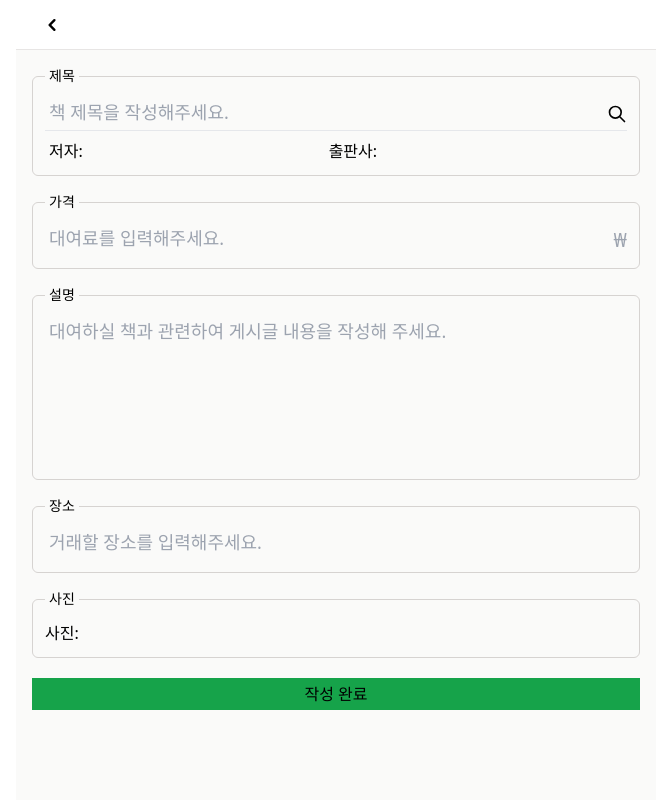
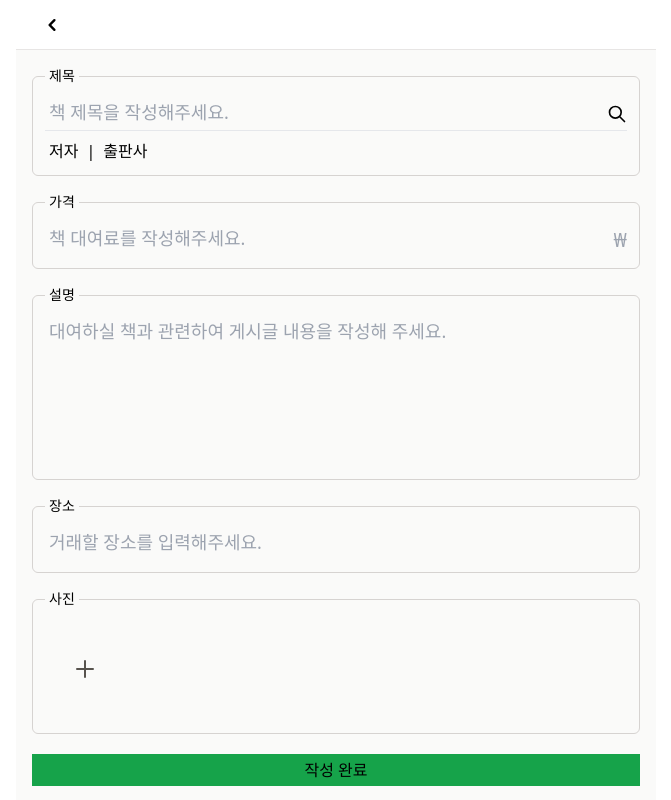
Before and after one commit to Withlaw/dnb, a React (Vite) app: page /books/create in a window 1280 px wide. Shown: the whole page, without its empty margins (304-975 px from the left). Built offline with nearby package versions, Linux system fonts and the light colour scheme; no server answers.

Commit message:
book post form validation ui feedback 구현

```diff
--- a/src/features/books/post-create.component.tsx
+++ b/src/features/books/post-create.component.tsx
@@ -4,13 +4,14 @@ import { useState } from 'react';
 import BookPostForm from '@/features/books/post-form.component.tsx';
 import BookPostSearch from '@/features/books/post-search.component.tsx';
 import { BookSearch, BookSearchDataItem } from '@/features/books/types.ts';
+import { abbreviateAuthor } from '@/features/books/utils.ts';
 import { booksService } from '@/services/books-service.ts';
 import Button from '@/ui/button.tsx';
 
 const BookPostCreateForm = () => {
 	const [isShowModal, setIsShowModal] = useState(false);
 
-	const [bookSearch, setBookSearch] = useState<BookSearchDataItem>();
+	const [bookSearch, setBookSearch] = useState<BookSearch>();
 
 	const queryClient = useQueryClient();
 
@@ -35,8 +36,14 @@ const BookPostCreateForm = () => {
 	};
 
 	const searchBookHandler = (book: BookSearchDataItem) => {
-		console.log('클릭한 아이템: ', book);
-		// setBookSearch(book);
+		setBookSearch({
+			title: book.title,
+			author: abbreviateAuthor(book.author),
+			publisher: book.publisher,
+			imageUrl: book.image,
+			// author: 'asdljfnalksdjfklasdjfklasdnjflks',
+			// publisher: 'asdfkljaskdnfjaslkdfmjkalsdmfjaklsdjfklasdf',
+		});
 	};
 
 	return (
--- a/src/features/books/post-form-row.component.tsx
+++ b/src/features/books/post-form-row.component.tsx
@@ -1,23 +1,34 @@
-// enum Style {
-// 	CARD = 'border border-solid border-stone-300 rounded-md my-3 p-3',
-// 	INPUT = 'bg-inherit px-1 pb-1 text-lg outline-none',
-// 	INPUTCONTAINER = 'flex items-center justify-between',
-// 	LEGEND = 'px-1 text-sm',
-// }
+import { HiExclamationCircle } from 'react-icons/hi';
 
 type Props = {
 	children: React.ReactNode;
 	name?: string;
 	className?: string;
+	isError?: boolean;
 };
 
-const FormRow = ({ children, name, className }: Props) => {
+const FormRow = ({ children, name, className, isError }: Props) => {
 	return (
 		<fieldset
 			className={
 				'my-2 rounded-md border border-solid border-stone-300 p-3 ' + className
 			}>
-			{name && <legend className="px-1 text-sm">{name}</legend>}
+			{name && (
+				<legend className="flex items-center px-1 text-sm">
+					{name}
+					{isError && (
+						<>
+							{' '}
+							<span className="ml-2 text-red-600">
+								<HiExclamationCircle />
+							</span>
+							<span className="text-red-600">
+								<span className="">작성해주세요</span>
+							</span>
+						</>
+					)}
+				</legend>
+			)}
 			{children}
 		</fieldset>
 	);
--- a/src/features/books/post-form.component.tsx
+++ b/src/features/books/post-form.component.tsx
@@ -1,5 +1,5 @@
 import { FieldErrors, FieldValues, useForm } from 'react-hook-form';
-import { HiOutlineSearch } from 'react-icons/hi';
+import { HiOutlineSearch, HiOutlinePlus } from 'react-icons/hi';
 import ReactTextareaAutosize from 'react-textarea-autosize';
 
 import FormRow from '@/features/books/post-form-row.component.tsx';
@@ -21,17 +21,19 @@ type UseFormInput = {
 };
 
 enum Style {
-	INPUT = 'bg-inherit px-1 pb-1 text-lg outline-none',
-	INPUTCONTAINER = 'flex items-center justify-between',
-	ERROR = 'border-red-300 border-1',
+	INPUT = 'bg-inherit px-1 pb-1 text-lg outline-none ',
+	INPUTCONTAINER = 'flex items-center justify-between ',
+	ERROR = 'border-red-300 border-1 ',
+	IMAGE = 'mb-1 mr-1 h-24 w-20',
 }
 
 const BookPostForm = ({ children, inputData, onSubmit, onClick }: Props) => {
 	const {
 		register,
 		handleSubmit,
+		formState: { errors },
 		watch,
-		formState: { errors },
+		setValue,
 	} = useForm<UseFormInput>({
 		defaultValues: {
 			title: inputData?.title,
@@ -40,50 +42,66 @@ const BookPostForm = ({ children, inputData, onSubmit, onClick }: Props) => {
 		},
 	});
 
+	if (inputData?.title) setValue('title', inputData.title);
+
 	const feeInputValue = watch('fee');
 
 	const submitHandler = (formData: FieldValues) => {
-		console.log(formData);
+		console.log('suc: ', formData, !!errors);
 	};
 	const submitErrorHandler = (errors: FieldErrors<FieldValues>) => {
-		console.log(errors);
+		// window.alert('양식을 모두 작성해주세요.');
+		console.log('err: ', errors);
 	};
 
 	return (
 		<form
 			className="flex flex-col"
 			onSubmit={handleSubmit(submitHandler, submitErrorHandler)}>
-			<FormRow name="제목" className={errors?.title?.message}>
+			<FormRow
+				name="제목"
+				className={errors?.title?.message}
+				isError={!!errors?.title?.message}>
 				<div className={Style.INPUTCONTAINER + ' border-b'} onClick={onClick}>
 					<input
 						{...register('title', {
 							required: Style.ERROR,
-							disabled: !!inputData?.title,
 							onChange: onClick,
 						})}
 						type="text"
 						placeholder="책 제목을 작성해주세요."
-						autoFocus={false}
-						className={Style.INPUT}></input>
-					<span className="text-xl">
+						// defaultValue={inputData?.title}
+						className={Style.INPUT + ' flex-auto truncate'}
+					/>
+					<span className="flex-none text-xl">
 						<HiOutlineSearch />
 					</span>
 				</div>
-				<div className="flex justify-between px-1 pt-2">
-					<span className="flex-auto">저자: {inputData?.author}</span>
-					<span className="flex-auto">출판사: {inputData?.publisher}</span>
+				<div className=" flex items-end px-1 pt-2">
+					<span className=" max-w-[180px] truncate">
+						저자 {inputData?.author}
+					</span>
+					<span className="mx-2">|</span>
+					<span className=" w-[200px] min-w-20 truncate">
+						출판사 {inputData?.publisher}
+					</span>
 				</div>
 			</FormRow>
 
-			<FormRow name="가격" className={errors?.fee?.message}>
+			<FormRow
+				name="가격"
+				className={errors?.fee?.message}
+				isError={!!errors?.fee?.message}>
 				<div className={Style.INPUTCONTAINER}>
 					<input
 						{...register('fee', {
 							required: Style.ERROR,
 						})}
 						type="number"
-						placeholder="대여료를 입력해주세요."
-						className={Style.INPUT + ' flex-auto appearance-none'}></input>
+						placeholder="책 대여료를 작성해주세요."
+						// defaultValue={inputData?.fee}
+						className={Style.INPUT + ' flex-auto appearance-none'}
+					/>
 					<span
 						className={
 							'text-xl text-gray-400 ' + (feeInputValue ? 'text-gray-800' : '')
@@ -93,30 +111,51 @@ const BookPostForm = ({ children, inputData, onSubmit, onClick }: Props) => {
 				</div>
 			</FormRow>
 
-			<FormRow name="설명" className={errors?.description?.message}>
+			<FormRow
+				name="설명"
+				className={errors?.description?.message}
+				isError={!!errors?.description?.message}>
 				<ReactTextareaAutosize
 					{...register('description', {
 						required: Style.ERROR,
 					})}
 					minRows={5}
 					placeholder="대여하실 책과 관련하여 게시글 내용을 작성해 주세요."
+					// defaultValue={inputData?.description}
 					className={Style.INPUT + ' h-auto w-full resize-none'}
 				/>
 			</FormRow>
 
-			<FormRow name="장소" className={errors?.location?.message}>
+			<FormRow
+				name="장소"
+				className={errors?.location?.message}
+				isError={!!errors?.location?.message}>
 				<input
-					type="text"
-					placeholder="거래할 장소를 입력해주세요."
 					{...register('location', {
 						required: Style.ERROR,
 					})}
-					className={Style.INPUT + ' w-full'}></input>
+					type="text"
+					placeholder="거래할 장소를 입력해주세요."
+					// defaultValue={inputData?.location}
+					className={Style.INPUT + ' w-full'}
+				/>
 			</FormRow>
 
 			<FormRow name="사진">
 				<div className={Style.INPUTCONTAINER}>
-					<span>사진: </span>
+					<figure className="flex flex-wrap">
+						{inputData?.imageUrl && (
+							<img src={inputData?.imageUrl} className={Style.IMAGE} />
+						)}
+
+						<span
+							className={
+								Style.IMAGE +
+								' flex items-center justify-center text-2xl text-stone-600 hover:cursor-pointer'
+							}>
+							<HiOutlinePlus />
+						</span>
+					</figure>
 				</div>
 			</FormRow>
 
--- a/src/features/books/post-search.component.tsx
+++ b/src/features/books/post-search.component.tsx
@@ -4,6 +4,7 @@ import { HiOutlineX } from 'react-icons/hi';
 
 import icons from '@/assets/icons.svg';
 import { BookSearchDataItem, BookSearchData } from '@/features/books/types.ts';
+import { abbreviateAuthor } from '@/features/books/utils.ts';
 import useDebounceValue from '@/hooks/use-debounce-value.tsx';
 import { booksService } from '@/services/books-service.ts';
 import Modal from '@/ui/modal.tsx';
@@ -32,7 +33,6 @@ const BookPostSearch = ({ modalHandler, onSearch }: Props) => {
 	});
 
 	const searchData: BookSearchDataItem[] | undefined = data?.items;
-
 	const isEmptySearchInput = inputValue.trim() === '';
 	const isTyping = inputValue !== debouncedInputValue;
 	const isFalied = !searchData;
@@ -115,11 +115,12 @@ const BookPostSearch = ({ modalHandler, onSearch }: Props) => {
 						{!isTyping &&
 							searchData &&
 							searchData.map(data => {
-								let author = data.author;
-								if (author.split('^').length > 1)
-									author = `${author.split('^')[0]} 등 ${
-										author.split('^').length
-									}인`;
+								const author = abbreviateAuthor(data.author);
+								// let author = data.author;
+								// if (author.split('^').length > 1)
+								// 	author = `${author.split('^')[0]} 등 ${
+								// 		author.split('^').length
+								// 	}인`;
 								return (
 									<li
 										key={data.isbn}
--- a/src/features/books/types.ts
+++ b/src/features/books/types.ts
@@ -2,6 +2,7 @@ export type BookSearch = {
   title:string;
   author: string;
   publisher:string;
+  imageUrl : string;
 }
 
 export type BookSearchDataItem = {
--- /dev/null
+++ b/src/features/books/utils.ts
@@ -0,0 +1,8 @@
+
+export const abbreviateAuthor = (author:string) => {
+  const splited = author.split('^')
+
+  if( splited.length <= 1) return author;
+
+  else return `${splited[0]} 등 ${splited.length}인`;
+}
```
